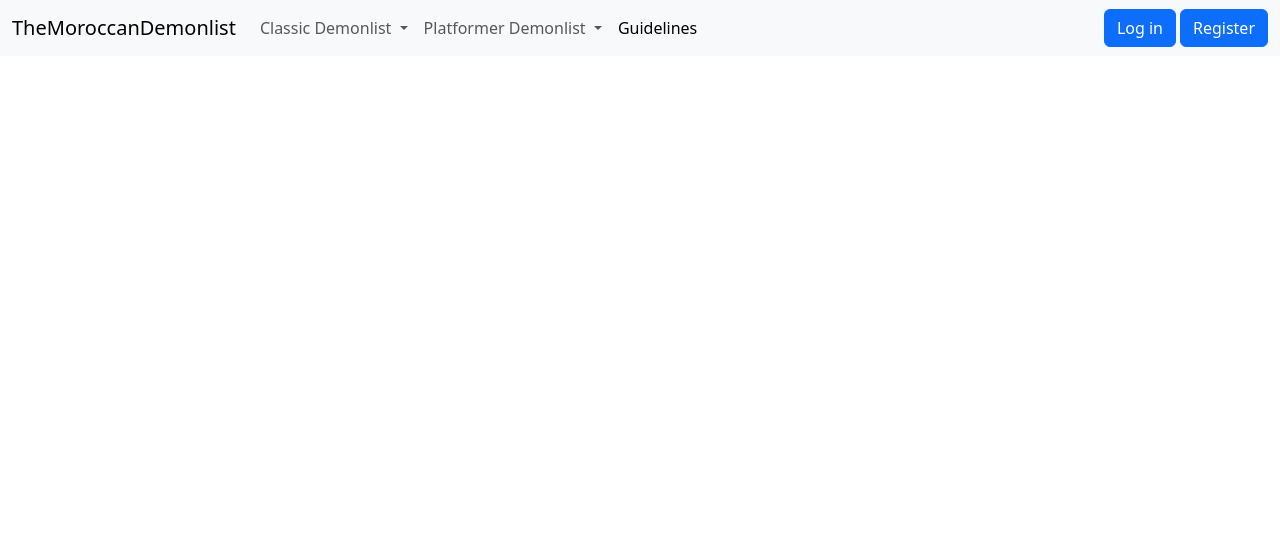
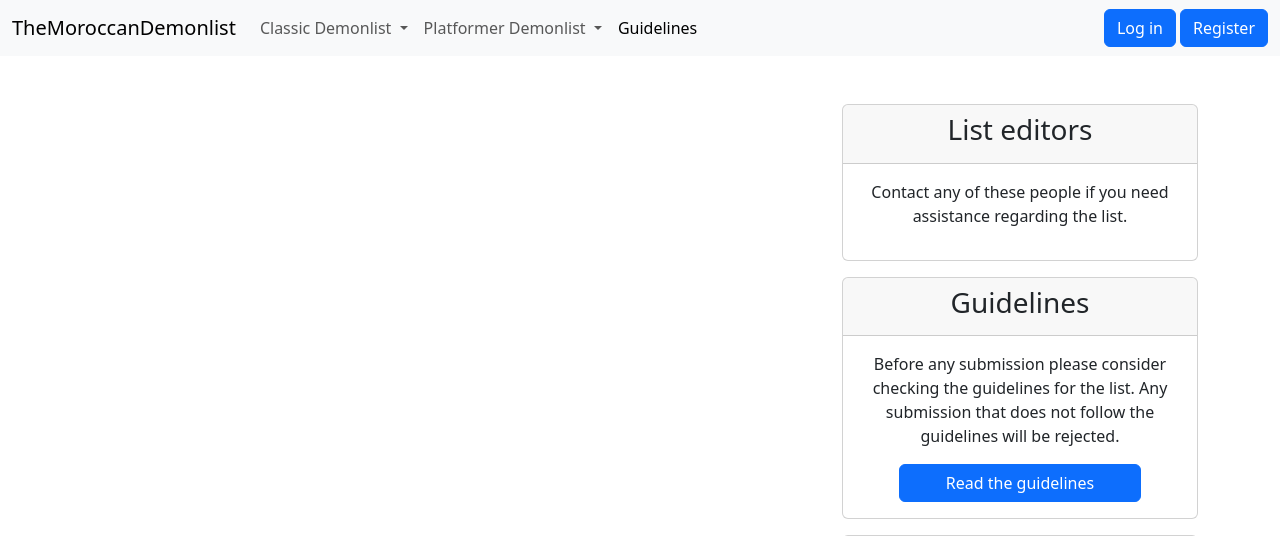
Before and after one commit to tayebelouadrassi/TheMoroccanDemonlist, a Django app: template templates/level/classic/mainlist.html in a window 1280 px wide. Shown: the top 536 px of the page. Before the commit the page ends 47 px from the top, so only its background shows below. Run offline with Django 4.2, Linux system fonts and the light colour scheme; the template is opened without the code that fills it, so the values that code supplies are empty.

Commit message:
Changed the mainlist design

```diff
--- a/Level/views.py
+++ b/Level/views.py
@@ -44,8 +44,10 @@
 
 def classic_mainlist(request):
     mainlist_levels = ClassicLevel.objects.filter(ranking__lte=75)
+    staff_members = Player.objects.filter(is_staff=True)
     context = {
-        'mainlist_levels': mainlist_levels
+        'mainlist_levels': mainlist_levels,
+        'staff_members': staff_members
     }
     return render(request, 'level/classic/mainlist.html', context)
 
--- a/TheMoroccanDemonlist/settings.py
+++ b/TheMoroccanDemonlist/settings.py
@@ -50,6 +50,7 @@
     'region',
     'level',
     'levelrecord',
+    'listchange',
 ]
 
 MIDDLEWARE = [
--- a/templates/level/classic/mainlist.html
+++ b/templates/level/classic/mainlist.html
@@ -1,15 +1,24 @@
 {% extends "base.html" %}
-{% block title %}Classic Main List{% endblock %}
+{% block title %}Main List{% endblock %}
 {% block content %}
+<div class="container mt-5">
+    <div class="row">
+        <div class="col-md-8">
             {% for level in mainlist_levels|dictsort:"ranking" %}
                 <div class="card mt-3 mx-auto{% if forloop.last %} mb-3{% endif %}" style="width: 780px; max-width: 100%;">
                     <div class="row g-0">
                         <div class="col-md-4">
-        <a href="{{ level.youtube_link }}" target="_blank"><img src="{{ level.youtube_thumbnail }}" class="img-fluid rounded-start" style="width: 100%;"></a>
+                            <a href="{{ level.youtube_link }}" target="_blank">
+                                <img src="{{ level.youtube_thumbnail }}" class="img-fluid rounded-start" style="width: 100%;">
+                            </a>
                         </div>
                         <div class="col-md-8">
                             <div class="card-body">
-          <h5 class="card-title"><a class="text-decoration-none text-black" style="cursor: pointer;" href="{% url 'level:classic_level_detail' level.id %}">#{{ level.ranking }} - {{ level.name }}</a></h5>
+                                <h5 class="card-title">
+                                    <a class="text-decoration-none text-black" style="cursor: pointer;" href="{% url 'level:classic_level_detail' level.id %}">
+                                        #{{ level.ranking }} - {{ level.name }}
+                                    </a>
+                                </h5>
                                 <p class="card-text"><strong>Published by:</strong> {{ level.publisher }}</p>
                                 <button type="button" class="btn btn-primary"  data-bs-placement="right" data-bs-content="Copied to clipboard!" data-bs-toggle="popover" data-bs-container="body" data-level-id="{{ level.id }}" id="liveAlertBtn">Copy Level ID</button>
                             </div>
@@ -17,6 +26,38 @@
                     </div>
                 </div>
             {% endfor %}
+        </div>
+
+        <!-- New section with list editors, guidelines, and Discord widget -->
+        <div class="col-md-4">
+            <div class="card">
+                <div class="card-header text-center">
+                    <h3>List editors</h3>
+                </div>
+                <div class="card-body text-center">
+                    <p>Contact any of these people if you need assistance regarding the list.</p>
+                    {% for staff_member in staff_members %}
+                        <a class="text-decoration-none fw-bold text-black" href="{% url 'player:profile' staff_member.username %}">{{ staff_member }}</a>{% if not forloop.last %} - {% endif %}
+                    {% endfor %}
+                </div>
+            </div>
+
+            <div class="card mt-3">
+                <div class="card-header text-center">
+                    <h3>Guidelines</h3>
+                </div>
+                <div class="card-body text-center">
+                    <p>Before any submission please consider checking the guidelines for the list. Any submission that does not follow the guidelines will be rejected.</p>
+                    <a href="{% url 'guidelines' %}" class="btn btn-primary w-75">Read the guidelines</a>
+                </div>
+            </div>
+
+            <div class="card mt-3">
+                <iframe src="https://discord.com/widget?id=1144377634831220847&theme=dark" class="w-100" height="500" allowtransparency="true" frameborder="0" sandbox="allow-popups allow-popups-to-escape-sandbox allow-same-origin allow-scripts"></iframe>
+            </div>
+        </div>
+    </div>
+</div>
 <script>
   document.addEventListener("DOMContentLoaded", function () {
   const popoverTriggerList = document.querySelectorAll('[data-bs-toggle="popover"]');
```
Lines whose indentation alone changed are shown as unchanged.
